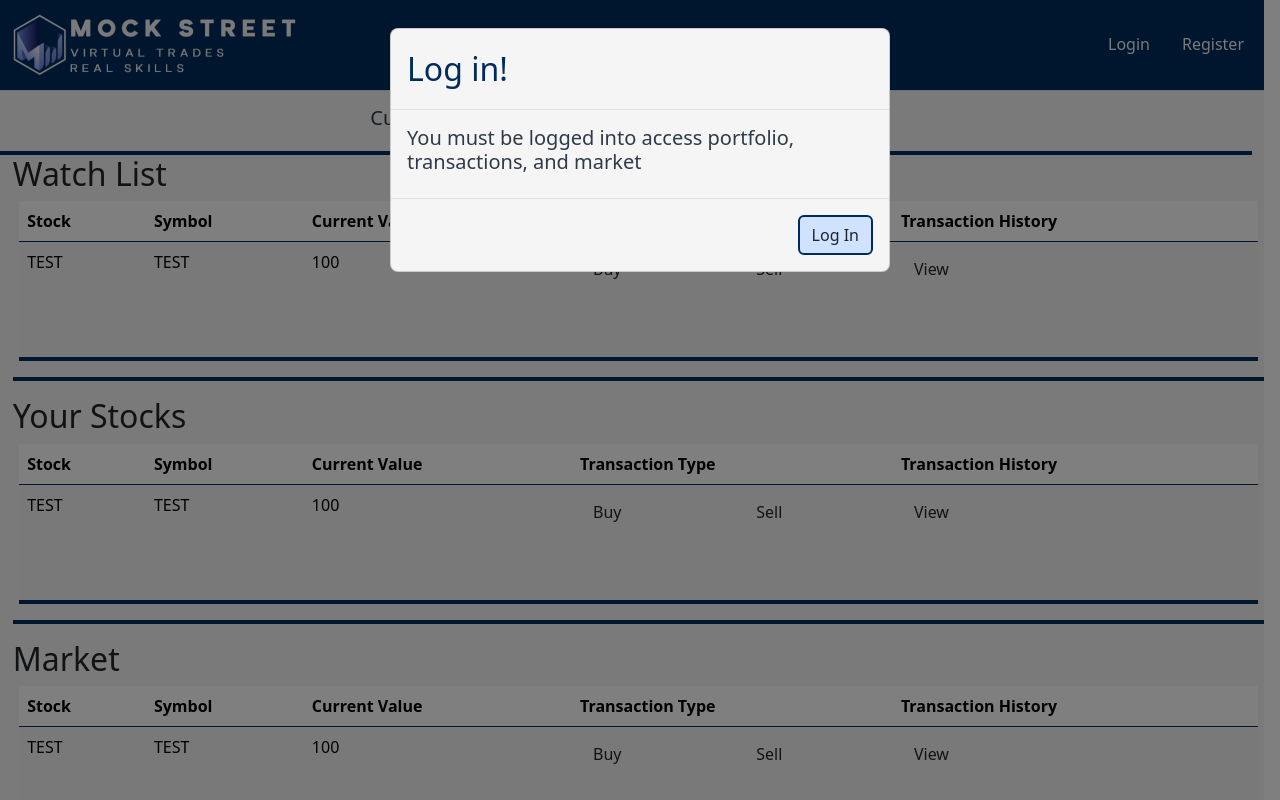
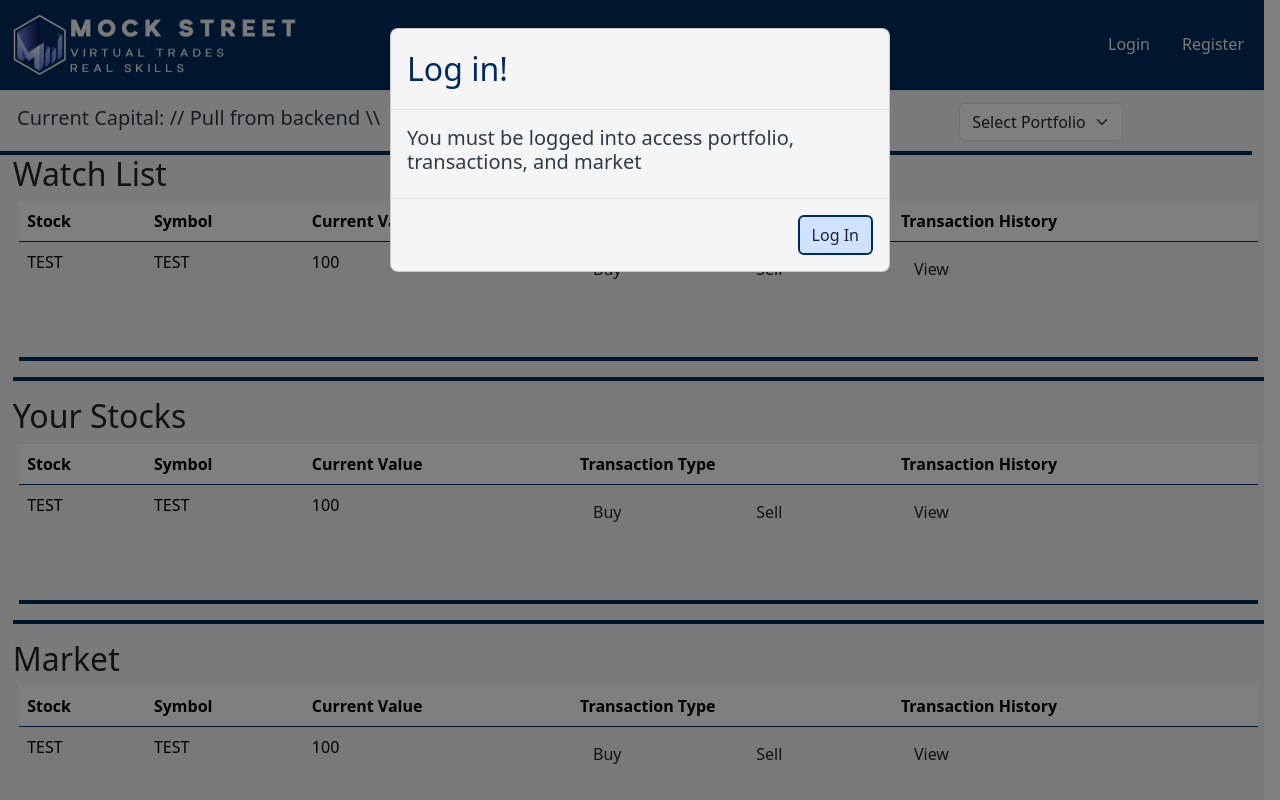
Before and after one commit to CalebErickson21/Mockstreeet, a React (Create React App) app in the folder frontend/: page /market in a window 1280 px wide. Shown: the top 800 px of the page. Built offline with nearby package versions, Linux system fonts and the light colour scheme; no server answers.

Commit message:
Added portfolio dropdown to all relevant tabs and adjusted row and column responsive resizing

```diff
--- a/frontend/src/components/portfolioDropdown/dropdown.scss
+++ b/frontend/src/components/portfolioDropdown/dropdown.scss
@@ -1 +1,5 @@
 @import "../../styles/vars.scss";
+
+select {
+    width: min-content;
+}
--- a/frontend/src/pages/market/market.js
+++ b/frontend/src/pages/market/market.js
@@ -6,6 +6,7 @@ import './market.scss';
 
 // Import components
 import Modal from '../../components/accessModal/modal.js';
+import Dropdown from '../../components/portfolioDropdown/dropdown.js';
 
 const Market = ({ user }) => {
 
@@ -18,13 +19,19 @@ const Market = ({ user }) => {
     // Visible component
     return (
         <div id='market-container'>
-            <div id='info' className='row justify-content-center align-items-center'>
-                <div className='col col-auto'>
+            <div id='info' className='row'>
+                <div className='col col-4'>
                     <h5>Current Capital: // Pull from backend \\</h5>
                 </div>
-                <div className='col col-auto'>
+
+                <div className='col col-4'>
                     <button className='btn'>Add Capital</button>
                 </div>
+
+                <div className='col col-4'>
+                    <Dropdown />
+                </div>
+
 
             </div>
 
--- a/frontend/src/pages/market/market.scss
+++ b/frontend/src/pages/market/market.scss
@@ -12,6 +12,12 @@
         background: $COOL_GREY;
         color: $DARK_GREY;
         border-bottom: 0.5dvh solid $DARK_BLUE;
+
+        .col {
+            display: flex;
+            align-items: center;
+            justify-content: center;
+        }
 
         button {
             background-color: $DARK_BLUE;
--- a/frontend/src/pages/transactions/transactions.js
+++ b/frontend/src/pages/transactions/transactions.js
@@ -3,6 +3,7 @@ import { useEffect, useState } from 'react';
 
 // Import components
 import Modal from '../../components/accessModal/modal.js';
+import Dropdown from '../../components/portfolioDropdown/dropdown.js'
 
 // Import styles
 import './transactions.scss';
@@ -19,19 +20,24 @@ const Transactions = ({ user }) => {
             <div id='filters'>
                 <h5>Filter By:</h5>
                 <div className='row'>
-                    <div className='col col-4'>
+                    <div className='col col-6 col-md-3'>
                         <select defaultValue={null} className='form-select'>
                             <option value={null}>Stock</option>
                         </select>
                     </div>
 
-                    <div className='col col-4'>
+                    <div className='col col-6 col-md-3'>
                         <select defaultValue={null} className='form-select'>
                             <option value={null}>Transaction Type</option>
                         </select>
                     </div>
 
-                    <div className='col col-4'>
+                    <div className='col col-6 col-md-3'>
+                        <Dropdown />
+                    </div>
+
+
+                    <div className='col col-6 col-md-3'>
                         <select defaultValue={null} className='form-select'>
                             <option value={null}>Date</option>
                         </select>
--- a/frontend/src/pages/transactions/transactions.scss
+++ b/frontend/src/pages/transactions/transactions.scss
@@ -9,7 +9,7 @@
         background-color: $COOL_GREY;
         border-bottom: 0.5dvh solid $DARK_BLUE;
 
-        .row .col {
+        .col {
             display: flex;
             justify-content: center;
             align-items: center;
```
